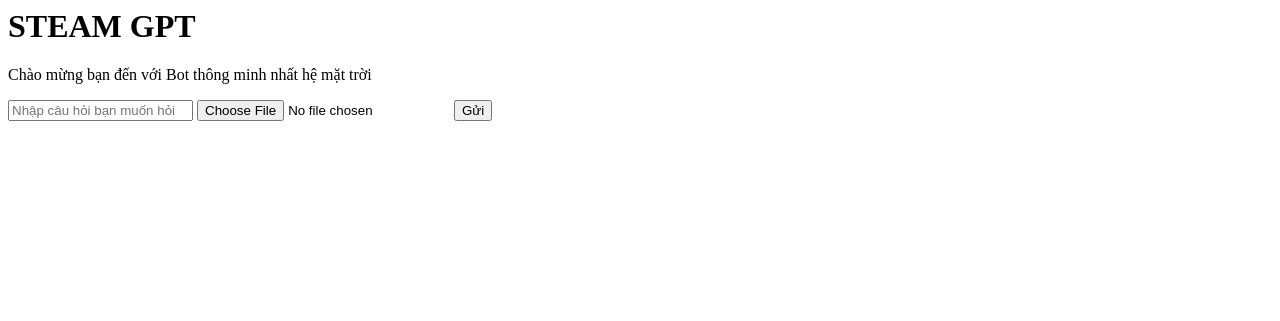
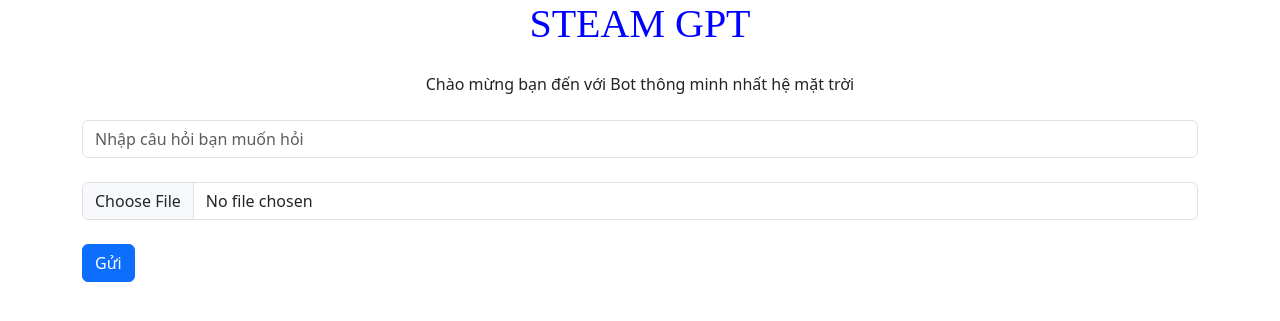
Before and after one commit to baoc75/steamhacks-web, a Flask app: page / in a window 1280 px wide. Shown: the top 321 px of the page. Run offline with Flask 3, Linux system fonts and the light colour scheme.

Commit message:
feat: update

```diff
--- a/templates/form.html
+++ b/templates/form.html
@@ -1,33 +1,45 @@
 <html>
   <head>
     <title>STEAM GPT</title>
+    <style>
+      .title {
+        font-size: 40px;
+        color: blue;
+        font-family: "Time News Roman";
+      }
+    </style>
+    <link href="https://cdn.jsdelivr.net/npm/bootstrap@5.3.0/dist/css/bootstrap.min.css" rel="stylesheet" integrity="sha384-9ndCyUaIbzAi2FUVXJi0CjmCapSmO7SnpJef0486qhLnuZ2cdeRhO02iuK6FUUVM" crossorigin="anonymous">
+    <script src="https://cdn.jsdelivr.net/npm/bootstrap@5.3.0/dist/js/bootstrap.bundle.min.js" integrity="sha384-geWF76RCwLtnZ8qwWowPQNguL3RmwHVBC9FhGdlKrxdiJJigb/j/68SIy3Te4Bkz" crossorigin="anonymous"></script>
   </head>
   <body>
-      <h1 class="title">STEAM GPT</h1>
+    <div class="container">
+      <h1 class="text-center title">STEAM GPT</h1>
       <div>
-        <p>Chào mừng bạn đến với Bot thông minh nhất hệ mặt trời</p>
+        <p class="text-center mt-4">Chào mừng bạn đến với Bot thông minh nhất hệ mặt trời</p>
       </div>
-      <p>
       {% with messages = get_flashed_messages() %}
         {% if messages %}
+          <div class="alert alert-danger mt-4" role="alert">
             Lỗi:
             <ul>
               {% for message in messages %}
                 <li>{{ message }}</li>
               {% endfor %}
             </ul>
+          </div>
           {% endif %}
       {% endwith %}
-      </p>
       <form action="/" method="POST" enctype="multipart/form-data">
         <input
+          class="form-control mt-4"
           type="text"
           name="question"
           placeholder="Nhập câu hỏi bạn muốn hỏi"
           required
         />
-        <input type="file" name="file" autocomplete="off" required>
-        <input type="submit" value="Gửi" />
+        <input class="form-control mt-4" type="file" name="file" autocomplete="off" required>
+        <input type="submit" value="Gửi" class="btn btn-primary mt-4"/>
       </form>
+    </div>
   </body>
 </html>
```
Also changed, not shown: templates/results.html (+8 -1 lines), 1 other file. Lines whose indentation alone changed are shown as unchanged.
